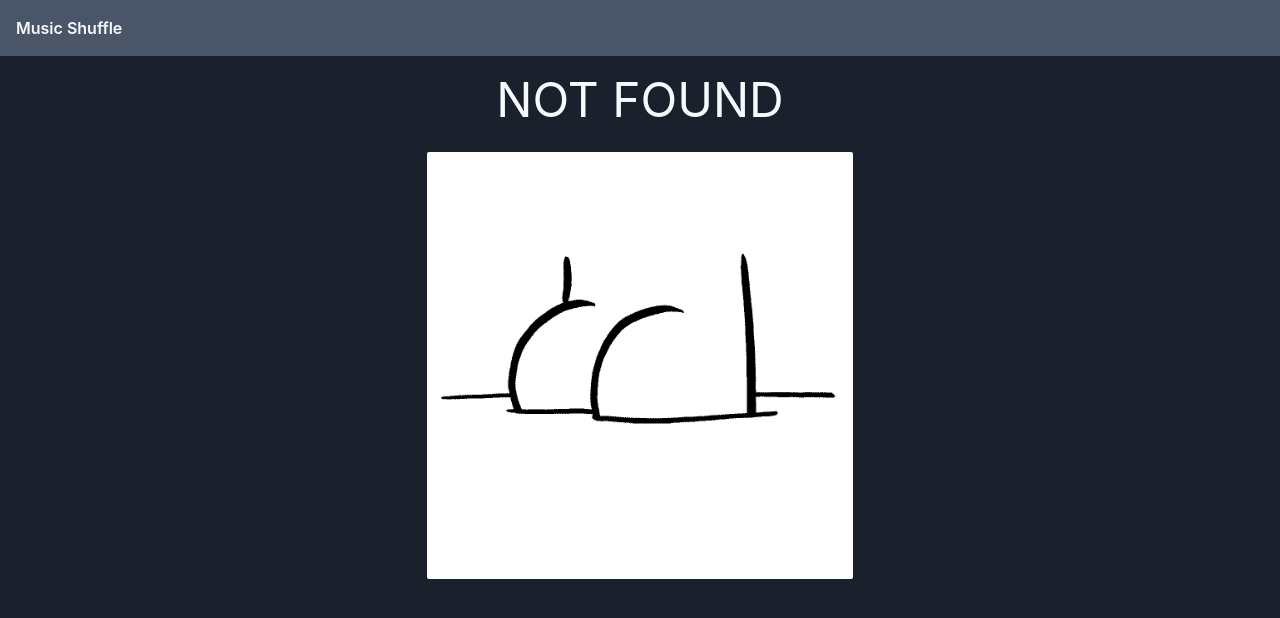
After one commit to hdahlheim/musicshuffle, a PHP site: template resources/templates/notfound.twig in a window 1280 px wide. The commit adds this page. Shown: the top 618 px of the page. Run offline with PHP 8.4, Linux system fonts and the light colour scheme; the template is opened without the code that fills it, so the values that code supplies are empty; some libraries are stand-ins or nearby versions.

Commit message:
Add not found file

```diff
--- a/functions/database.php
+++ b/functions/database.php
@@ -36,7 +36,7 @@ function saveSong($name, $url, $youtube_id)
         pdo()
             ->prepare(
                 //need to change link to url in db
-                "INSERT INTO songs (name, link, youtube_id)
+                "INSERT INTO songs (name, url, youtube_id)
                 VALUES (:name, :url, :youtube_id)"
             )
             ->execute(compact('name', 'url', 'youtube_id'));
@@ -109,7 +109,7 @@ function getPlaylist($id){
         ON s.id = pli.song_id
         LEFT JOIN upvotes as uv
         ON uv.playlist_item = pli.id
-        WHERE pl.id=11
+        WHERE pl.id=:id
         GROUP BY s.id, uv.created
         ORDER BY upvote desc, uv.created'
     );
--- /dev/null
+++ b/resources/templates/notfound.twig
@@ -0,0 +1,7 @@
+{% extends "layouts/_base.twig" %}
+{% block main %}
+<main class="text-center container mx-auto mt-16 w-full">
+    <h1 class="text-5xl mb-4">NOT FOUND</h1>
+    <img class="w-1/3 inline-block rounded-sm" src="/img/underwater-butt.gif" alt="butt">
+</main>
+{% endblock %}
--- a/resources/templates/songs/create.twig
+++ b/resources/templates/songs/create.twig
@@ -7,10 +7,10 @@
         </h2>
         <form action="/playlists/{{playlist_id}}/add-song" method="POST">
             <lable class="block mb-4">
-                <span class="block text-sm font-semibold">name</span>
+                <span class="block text-sm font-semibold">Songname</span>
                 <input class="w-full bg-gray-700 border-gray-800 form-input"
                     name="name"
-                    placeholder="Gugus"
+                    placeholder="Songname"
                     type="text"
                     required>
             </lable>
```
Also changed, not shown: bootstrap/routes.php (+5 -2 lines), public/img/underwater-butt.gif (added).
